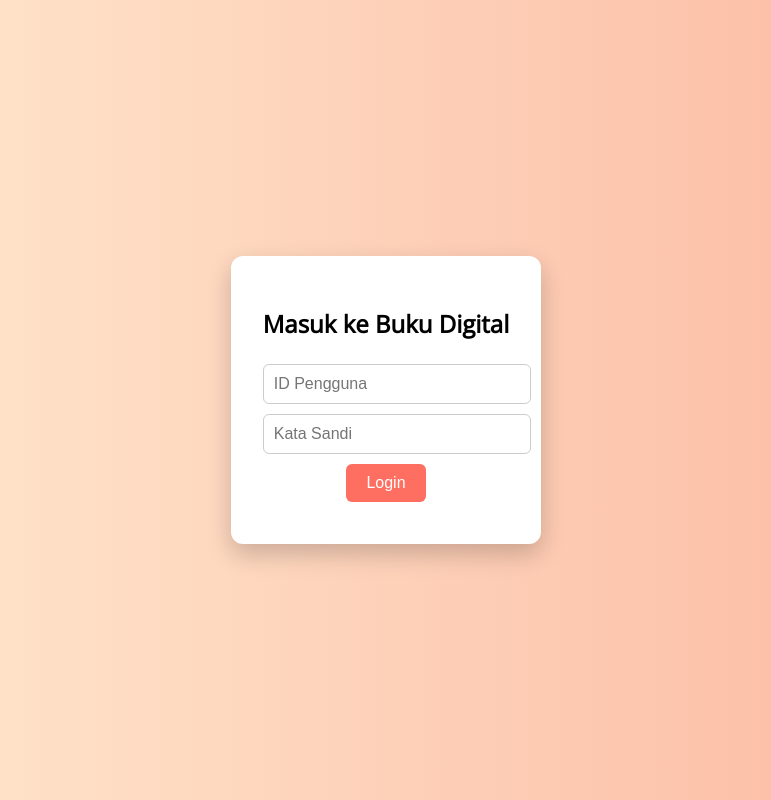
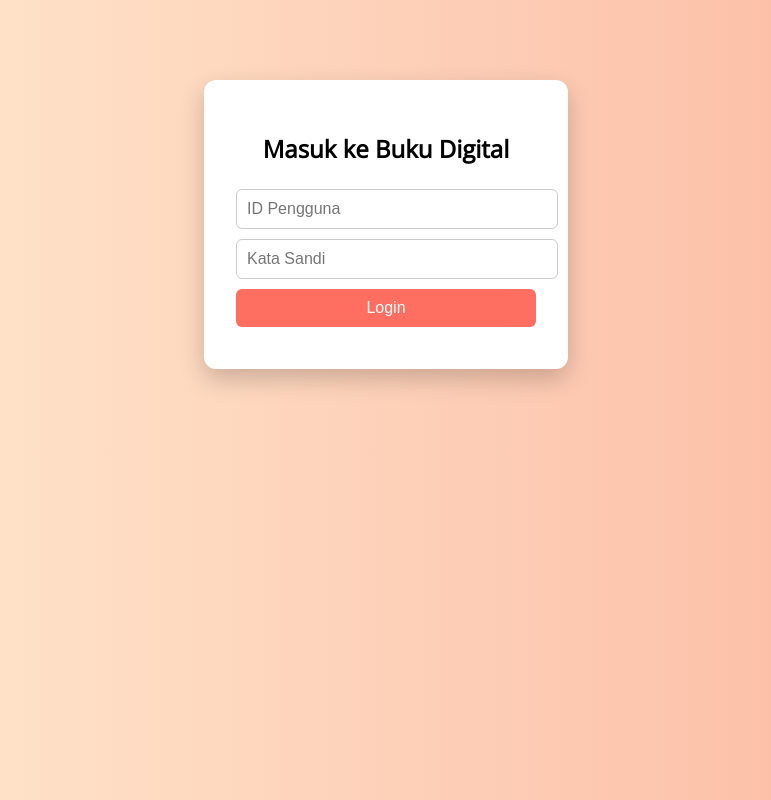
Before and after one commit to clifthanger/clifthanger.github.io, a plain HTML site: page index.html in a window 1280 px wide. Shown: the whole page, without its empty margins (254-1025 px from the left). Drawn offline with nearby package versions, Linux system fonts and the light colour scheme.

Commit message:
Update index.html pake inframe

```diff
--- a/index.html
+++ b/index.html
@@ -9,10 +9,6 @@
     body {
       font-family: 'Open Sans', sans-serif;
       background: linear-gradient(to right, #ffecd2, #fcb69f);
-      display: flex;
-      justify-content: center;
-      align-items: center;
-      height: 100vh;
       margin: 0;
       user-select: none;
     }
@@ -23,13 +19,15 @@
       border-radius: 12px;
       box-shadow: 0 10px 25px rgba(0,0,0,0.2);
       text-align: center;
+      width: 300px;
+      margin: 10vh auto;
     }
 
     .login-box h2 {
       margin-bottom: 1.5rem;
     }
 
-    input {
+    input, button {
       display: block;
       width: 100%;
       padding: 10px;
@@ -43,9 +41,6 @@
       background-color: #ff6f61;
       color: white;
       border: none;
-      padding: 10px 20px;
-      font-size: 1rem;
-      border-radius: 6px;
       cursor: pointer;
     }
 
@@ -57,11 +52,18 @@
       color: red;
       margin-top: 10px;
     }
+
+    #content-frame {
+      display: none;
+      width: 100vw;
+      height: 100vh;
+      border: none;
+    }
   </style>
 </head>
 <body>
 
-  <div class="login-box">
+  <div class="login-box" id="login-container">
     <h2>Masuk ke Buku Digital</h2>
     <form id="loginForm">
       <input type="text" id="id" placeholder="ID Pengguna" required />
@@ -71,9 +73,13 @@
     </form>
   </div>
 
+  <!-- iframe untuk menampilkan halaman flipbook/bukucerita -->
+  <iframe id="content-frame"></iframe>
+
   <script src="auth.js"></script>
 
   <script>
+    // Proteksi: Blok F12, klik kanan, ctrl+shift+i/u/j
     document.addEventListener('contextmenu', e => e.preventDefault());
     document.addEventListener('keydown', e => {
       if (e.key === "F12" ||
```
